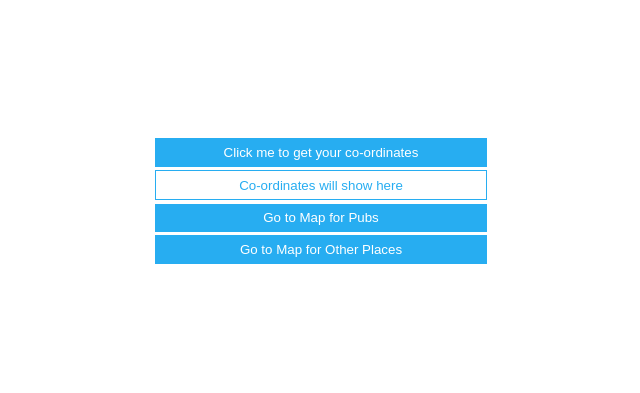
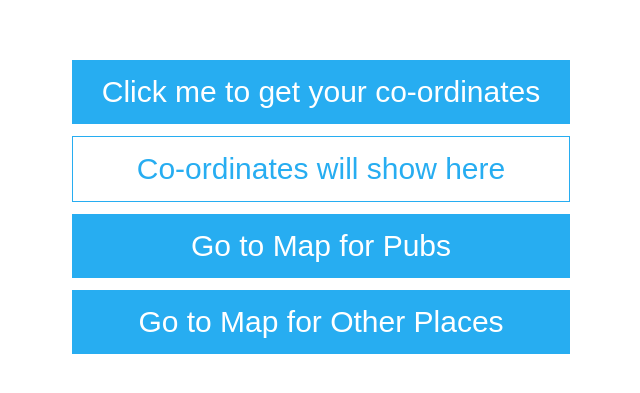
Before and after one commit to alexgibson01/alexgibson01.github.io, a plain HTML site: page index.html in a window 1280 px wide. Shown: the part 199-592 px from the top of the page, without its empty margins (319-959 px from the left). Drawn offline with nearby package versions, Linux system fonts and the light colour scheme.

Commit message:
amended font size

```diff
--- a/index.html
+++ b/index.html
@@ -8,6 +8,7 @@
 		* {
 			padding: 0;
 			margin: 0;
+			font-size: 30px;
 		}
 
 		.main {
@@ -23,41 +24,45 @@
 		}
 
 		.button {
+			margin-top: .40em;
 		    display: block;
+		    color: white;
 		    background: #27adf1;
-		    color: white;
 		    border: none;
 		    padding: .5em 1em;
 		    width: 100%;
 		}
 
 		#button2 {
-			margin-top: .25em;
+			margin-top: .40em;
 		    display: block;
-		    border: 1px solid #27adf1;
 		    color: #27adf1;
 		    background: white;
+		    border: 1px solid #27adf1;
 		    padding: .5em 1em;
 		    width: 100%;
 		}
 
 		.button3 {
-		    margin-top: .25em;
+		    margin-top: .40em;
+		    display: block;
+		    color: white;
 		    background: #27adf1;
-		    color: white;
 		    border: none;
 		    padding: .5em 1em;
 		    width: 100%;
 		}
 
 		.button4 {
-		    margin-top: .25em;
+		    margin-top: .40em;
+		    display: block;
+		    color: white;
 		    background: #27adf1;
-		    color: white;
 		    border: none;
 		    padding: .5em 1em;
 		    width: 100%;
 		}
+
 
 	</style>
 	</head>
```
